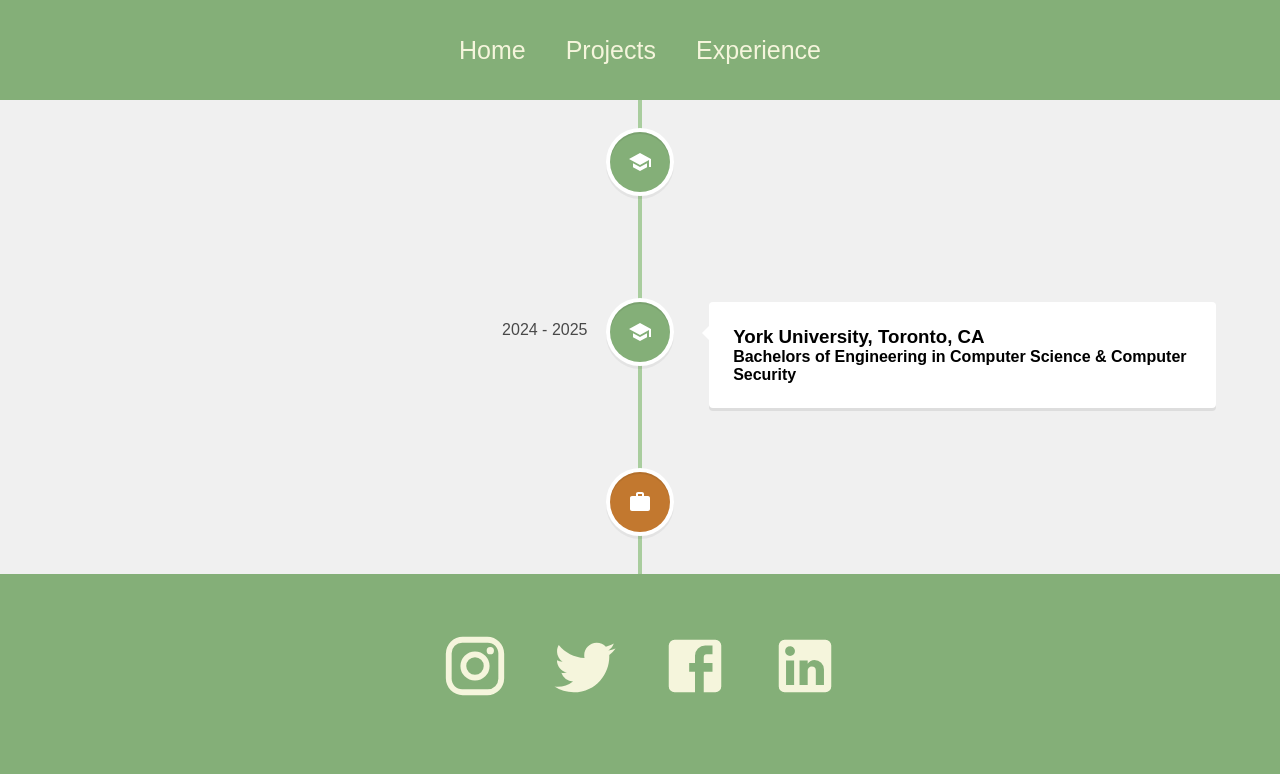
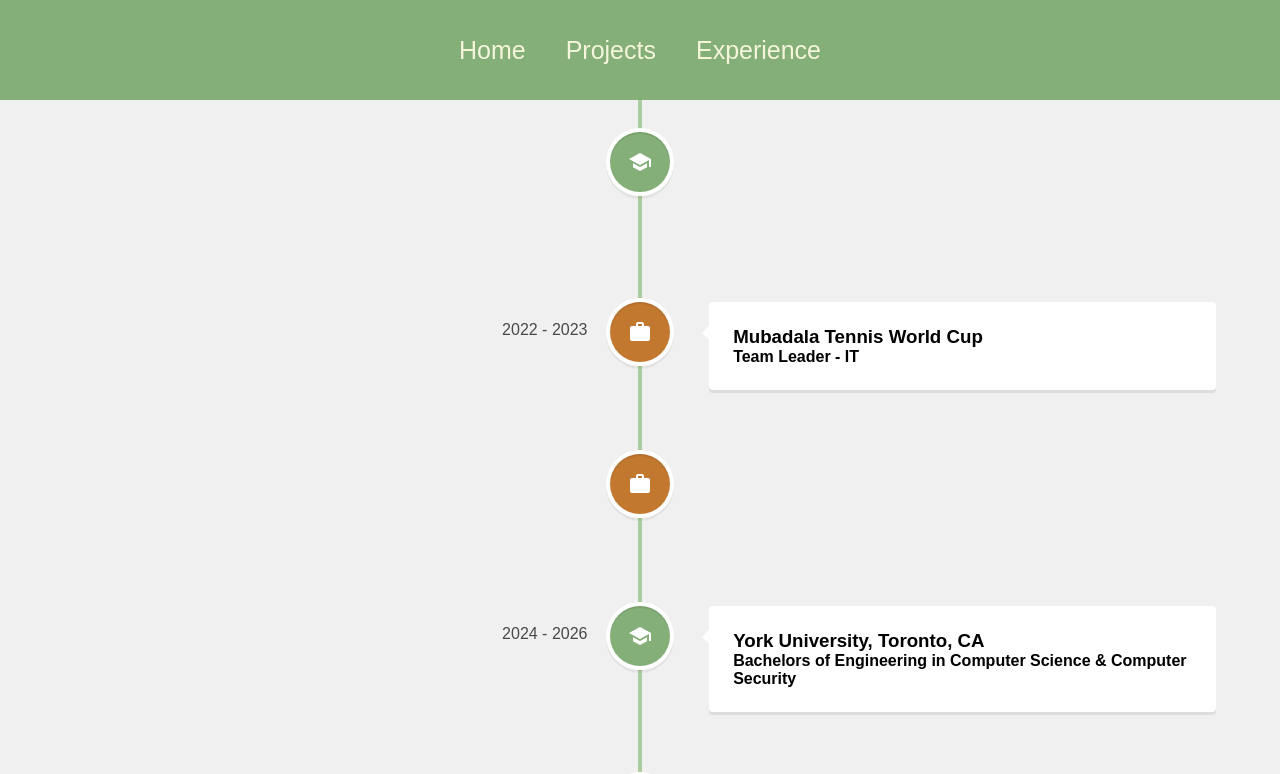
Before and after one commit to zaid42005/personal-portfolio, a React (Create React App) app: page /experience in a window 1280 px wide. Shown: the top 774 px of the page. Built offline with nearby package versions, Linux system fonts and the light colour scheme.

Commit message:
updated experience section

```diff
--- a/src/pages/Experience.js
+++ b/src/pages/Experience.js
@@ -13,7 +13,7 @@
       <VerticalTimeline lineColor="#a9cd9e">
         <VerticalTimelineElement
           className="vertical-timeline-element--education"
-          date="2022 - 2024"
+          date="2022 - 2023"
           iconStyle={{ background: "#84af78", color: "#fff" }}
           icon={<SchoolIcon />}
         >
@@ -28,7 +28,37 @@
         </VerticalTimelineElement>
         <VerticalTimelineElement
           className="vertical-timeline-element--education"
-          date="2024 - 2025"
+          date="2022 - 2023"
+          iconStyle={{ background: "#c2782f", color: "#fff" }}
+          icon={<WorkIcon/>}
+        >
+          <h3 className="vertical-timeline-element-title">
+            Mubadala Tennis World Cup
+          </h3>
+
+          <h4 className="vertical-timeline-element-subtitle">
+            Team Leader - IT
+          </h4>
+
+        </VerticalTimelineElement>
+        <VerticalTimelineElement
+          className="vertical-timeline-element--education"
+          date="2022 - 2023"
+          iconStyle={{ background: "#c2782f", color: "#fff" }}
+          icon={<WorkIcon/>}
+        >
+          <h3 className="vertical-timeline-element-title">
+            University of Birmingham
+          </h3>
+
+          <h4 className="vertical-timeline-element-subtitle">
+            Student Volunteer & Ambassador
+          </h4>
+
+        </VerticalTimelineElement>
+        <VerticalTimelineElement
+          className="vertical-timeline-element--education"
+          date="2024 - 2026"
           iconStyle={{ background: "#84af78", color: "#fff" }}
           icon={<SchoolIcon />}
         >
@@ -48,7 +78,7 @@
           icon={<WorkIcon />}
         >
           <h3 className="vertical-timeline-element-title">
-            Solutions Engineer - Simpli Events, Toronto, CA
+            Software Engineering Intern - Simpli Events, Toronto, CA
           </h3>
           <h4 className="vertical-timeline-element-subtitle">
 
```
